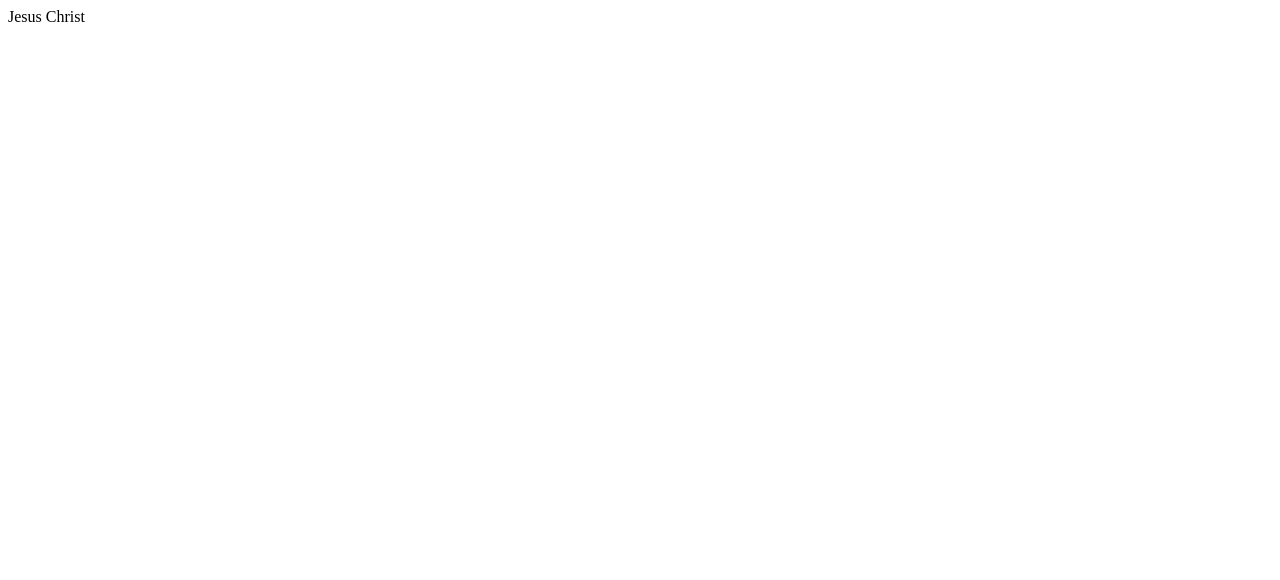
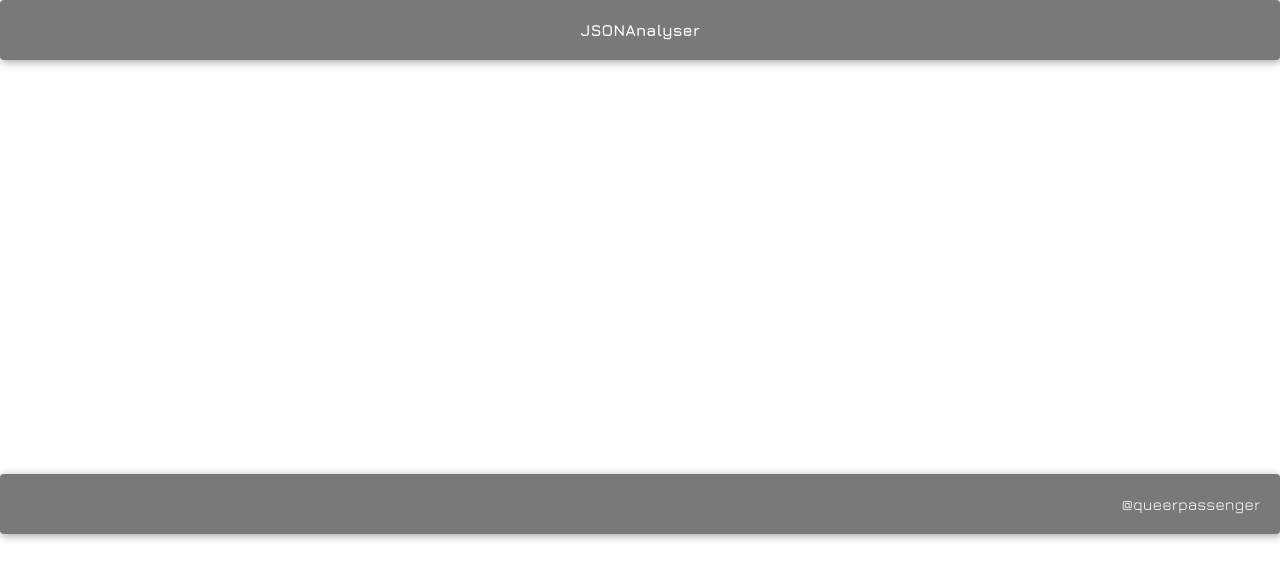
Before and after one commit to queerPassenger/jsonanalyser, a React app: page / in a window 1280 px wide. Shown: the top 580 px of the page. Built offline with nearby package versions, Linux system fonts and the light colour scheme.

Commit message:
DesignSetupInprogress

```diff
--- a/css/style.css
+++ b/css/style.css
@@ -0,0 +1,38 @@
+body{
+    margin:0px;
+}
+.header_container,.jsonanalyser_container,.footer_container{
+    width:100%;
+    float:left;
+}
+.header_container,.footer_container{
+    padding-top: 21px;
+    padding-bottom: 21px;
+    background: #797979;
+    border-radius: 4px;
+    box-shadow: 1px 2px 8px #a5a5a5;
+}
+.logo_text{
+    font-family: jura;
+    font-size: 16px;
+    font-weight: bold;
+    color: white;
+    text-align: center;
+}
+.author_logo_text{
+    text-align: right;
+    margin-right: 20px;
+    font-family: jura;
+    color: white;
+}
+.lhs_container,.rhs_container{
+    width: 45%;
+    box-shadow: 1px 2px 8px #a5a5a5;
+    float: left;
+    height: -webkit-fill-available;
+}
+.cs_container{
+    width: 10%;
+    float: left;
+    height: -webkit-fill-available;
+}
--- a/index.html
+++ b/index.html
@@ -1,7 +1,8 @@
 <html>
 <head>
 	<meta http-equiv="Content-Type" content="text/html; charset=UTF-8" />
-	<title>JSON Analyser</title>
+  <title>JSON Analyser</title>
+  <link rel="stylesheet" href="//fonts.googleapis.com/css?family=Jura:300,400,600,700&amp;lang=en" />
   <link rel="stylesheet" type="text/css" href="css/style.css">
 </head>
 <body>
--- /dev/null
+++ b/src/footer.jsx
@@ -0,0 +1,17 @@
+import React from 'react';
+
+class Footer extends React.Component{
+    constructor(props){
+        super(props);
+    }
+    render(){
+        return(
+            <div className="footer_container">
+                <div className="author_logo_text">
+                    @queerpassenger
+                </div>
+            </div>
+        )
+    }
+}
+export default Footer;
--- /dev/null
+++ b/src/header.jsx
@@ -0,0 +1,17 @@
+import React from 'react';
+
+class Header extends React.Component{
+    constructor(props){
+        super(props);
+    }
+    render(){
+        return(
+            <div className="header_container">
+                <div className="logo_text">
+                    JSONAnalyser
+                </div>
+            </div>
+        )
+    }
+}
+export default Header;
--- /dev/null
+++ b/src/jsonanalyser.jsx
@@ -0,0 +1,24 @@
+import React from 'react';
+
+class JSONAnalyser extends React.Component{
+    constructor(props){
+        super(props);
+        this.style={
+            minHeight:screen.availHeight-120-16-50
+        }
+    }
+
+    render(){
+        return(
+            <div className="jsonanalyser_container" style={this.style}>
+                <div className="lhs_container">
+                </div>
+                <div className="cs_container">
+                </div>
+                <div className="rhs_container">
+                </div>
+            </div>
+        )
+    }
+}
+export default JSONAnalyser;
--- a/src/main.jsx
+++ b/src/main.jsx
@@ -1,13 +1,19 @@
 import React from 'react';
+import Header from './header.jsx';
+import JSONAnalyser from './jsonanalyser.jsx';
+import Footer from './footer.jsx';
 
 class Main extends React.Component{
     constructor(props){
-        super(props)
+        super(props);
+
     }
     render(){
         return(
-            <div>
-                Jesus Christ
+            <div className="parent_container">
+                <Header/>
+                <JSONAnalyser />
+                <Footer/>
             </div>
         )
     }
```
Also changed, not shown: src/boilerPlate.jsx (added, +14 -0 lines).
